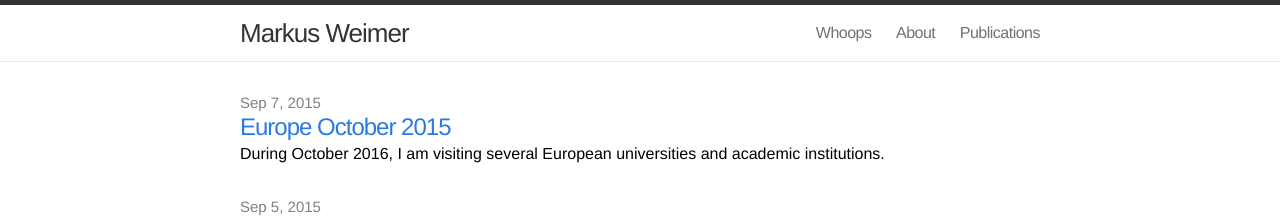
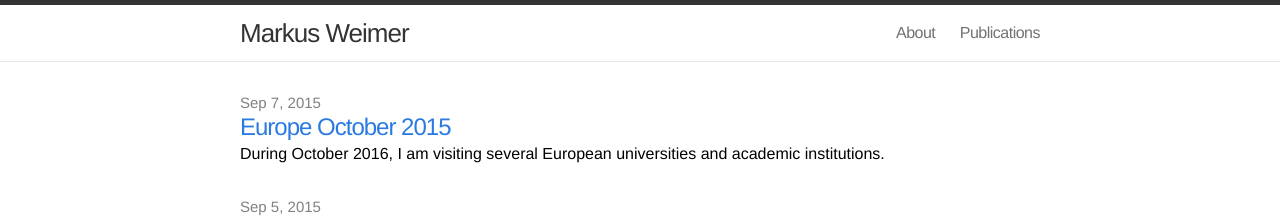
Before and after one commit to markusweimer/markusweimer.github.io, a Jekyll site: the page built from index.html, in a window 1280 px wide and 900 px high. Shown: the top 217 px of the window. Built offline with Jekyll 4.4.1, drawn with Linux system fonts in a browser that asks for light colours.

Commit message:
Removed the 404 page from the menu.

```diff
--- a/_includes/header.html
+++ b/_includes/header.html
@@ -1,9 +1,6 @@
 <header class="site-header">
-
   <div class="wrap">
-
     <a class="site-title" href="{{ site.baseurl }}/">{{ site.title }}</a>
-
     <nav class="site-nav">
       <a href="#" class="menu-icon">
         <svg version="1.1" xmlns="http://www.w3.org/2000/svg" xmlns:xlink="http://www.w3.org/1999/xlink" x="0px" y="0px"
@@ -18,11 +15,11 @@
       </a>
       <div class="trigger">
         {% for page in site.pages %}
-          {% if page.title %}<a class="page-link" href="{{ page.url | prepend: site.baseurl }}">{{ page.title }}</a>{% endif %}
+          {% if page.skipmenu == null and page.title %}
+            <a class="page-link" href="{{ page.url | prepend: site.baseurl }}">{{ page.title }}</a>
+          {% endif %}
         {% endfor %}
       </div>
     </nav>
-
   </div>
-
 </header>
```
Also changed, not shown: 404.md (+1 -1 lines).
